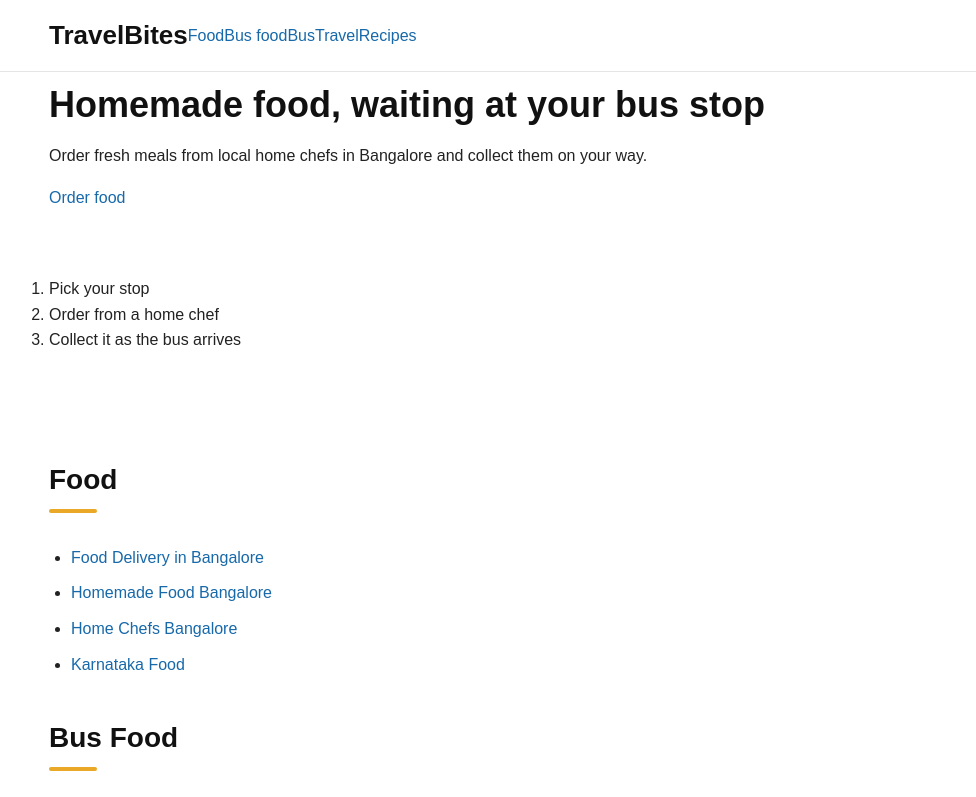
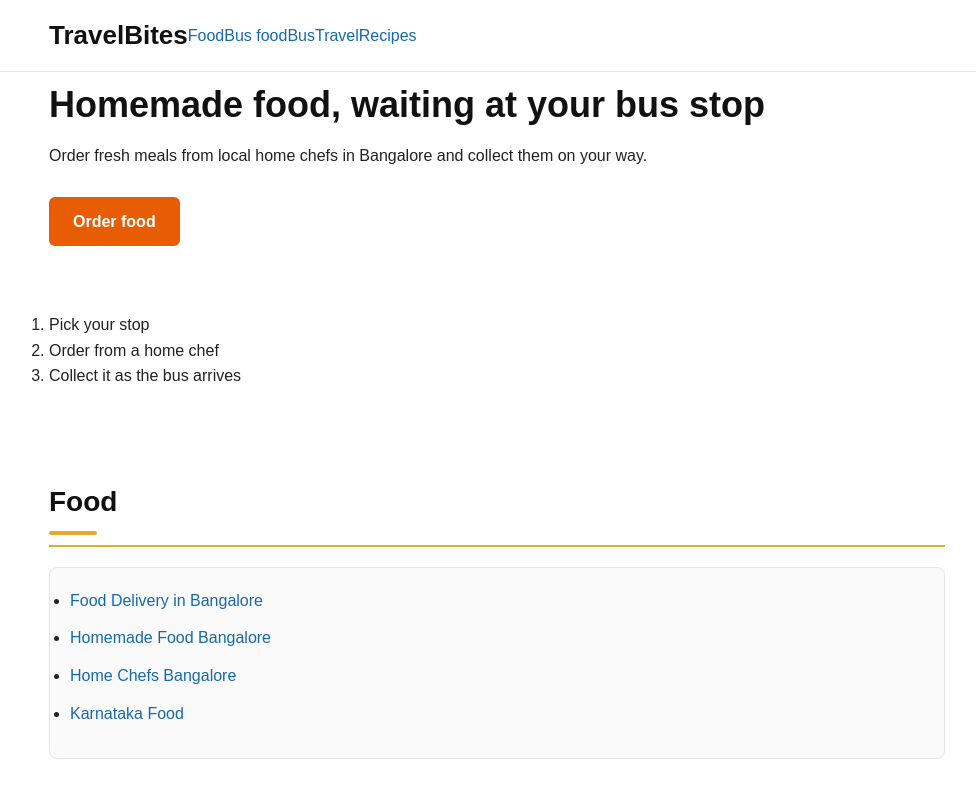
Before and after one commit to mitralearnpvtltd-prog/bangalore-best-places, a React (Vite) app: page / in a window 1280 px wide. Shown: the top 797 px of the page, without its empty margins (15-991 px from the left). Built offline with nearby package versions, Linux system fonts and the light colour scheme.

Commit message:
Style homepage sections

```diff
--- a/src/App.css
+++ b/src/App.css
@@ -652,3 +652,41 @@ header.header {
     height: 220px;
   }
 }
+
+/* HOMEPAGE STYLES */
+
+.hero-inner .btn {
+  display: inline-block;
+  margin-top: 12px;
+  padding: 12px 24px;
+  background: #e85d04;
+  color: #fff;
+  font-weight: 700;
+  border-radius: 6px;
+  text-decoration: none;
+}
+
+.hero-inner .btn:hover {
+  background: #c94c00;
+}
+
+.group {
+  margin-bottom: 32px;
+}
+
+.group h2 {
+  margin-top: 28px;
+  padding-bottom: 10px;
+  border-bottom: 2px solid #e9a825;
+}
+
+.group .related {
+  padding: 20px;
+  background: #fafafa;
+  border: 1px solid #e5e5e5;
+  border-radius: 8px;
+}
+
+.group .related li {
+  margin-bottom: 12px;
+}
```
